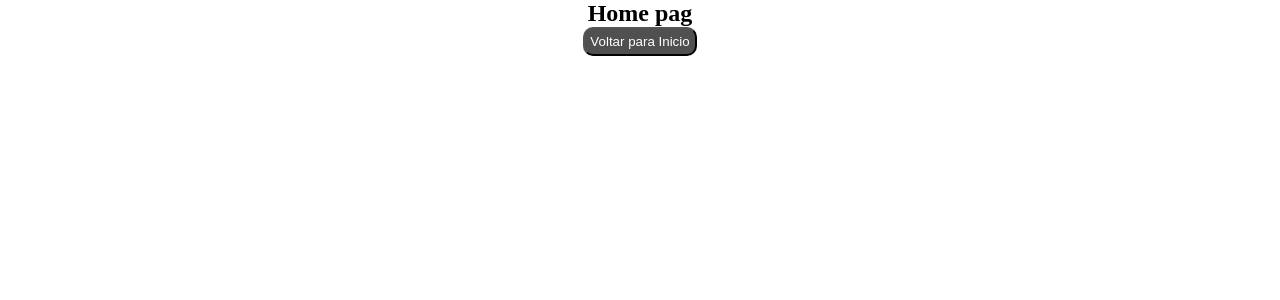
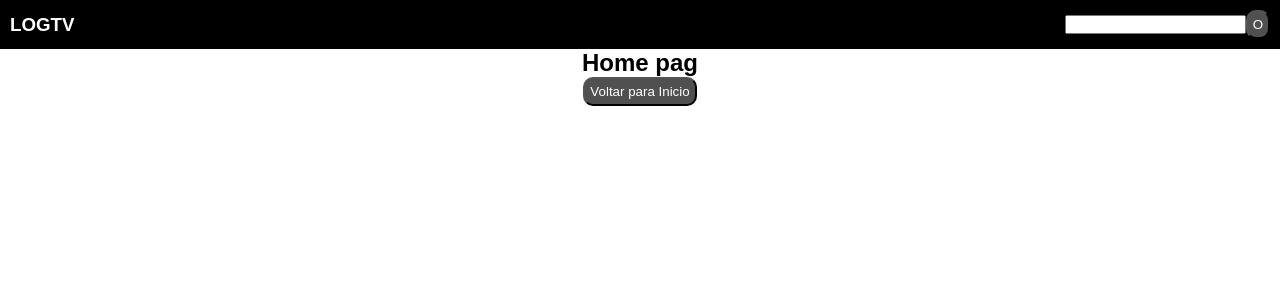
Before and after one commit to raphaeldemouradev/react_js-projetos, a React (Vite) app in the folder catalogo-filmes/catalogo-filmes/: page /Home in a window 1280 px wide. Shown: the top 300 px of the page. Built offline with nearby package versions, Linux system fonts and the light colour scheme.

Commit message:
navbar criado

```diff
--- a/catalogo-filmes/catalogo-filmes/src/components/Navbar/Navbar.jsx
+++ b/catalogo-filmes/catalogo-filmes/src/components/Navbar/Navbar.jsx
@@ -1,7 +1,15 @@
+import './StylesNavbar.css';
+
 function Navbar() {
     return (
-        <div>
-            <p></p>
+        <div className='content'>
+            <div className='container'>
+                <h3>LOGTV</h3>
+            </div>
+            <div>
+                <input type="text" />
+                <button>O</button>
+            </div>
         </div>
     )
 }
--- a/catalogo-filmes/catalogo-filmes/src/components/Navbar/StylesNavbar.css
+++ b/catalogo-filmes/catalogo-filmes/src/components/Navbar/StylesNavbar.css
@@ -0,0 +1,17 @@
+@charset "UTF-8";
+
+div.content {
+    background-color: black;
+    padding: 10px;
+    display: flex;
+    justify-content: space-between;
+}
+
+div.container {
+    display: block;
+    margin: auto 0px;
+}
+
+h3 {
+    color: white;
+}
--- a/catalogo-filmes/catalogo-filmes/src/index.css
+++ b/catalogo-filmes/catalogo-filmes/src/index.css
@@ -1,5 +1,8 @@
+@charset "UTF-8";
+
 * {
   padding: 0px;
   margin: 0px;
   box-sizing: border-box;
+  font-family: Arial, Helvetica, sans-serif;
 }
```
